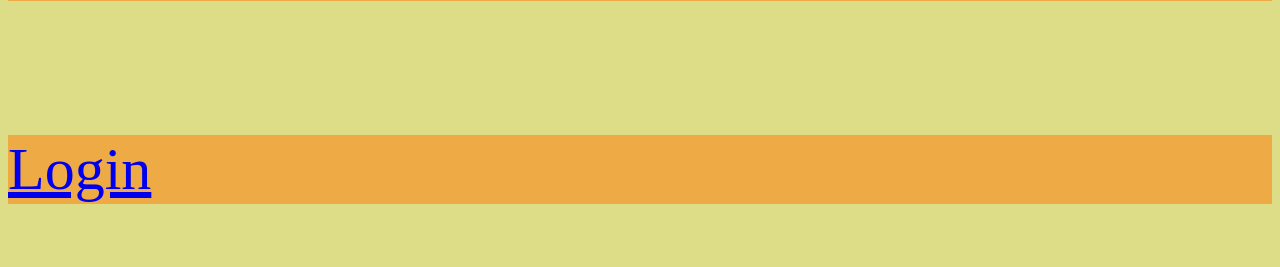
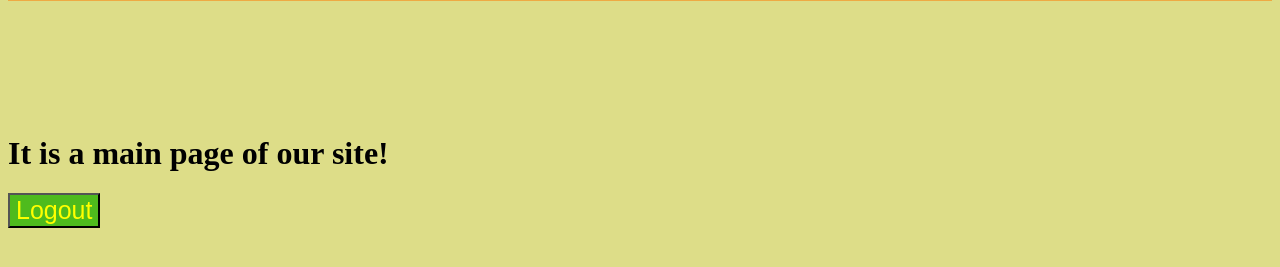
Before and after one commit to Minuta18/Website2, a Django app: page / in a window 1280 px wide. Shown: the part 362-629 px from the top of the page. Run offline with Django 3.2, Linux system fonts and the light colour scheme; a user stored in the database is signed in.

Commit message:
Объединяем изменения с Тимом

```diff
--- a/MainDir/silsite/static/css/style.css
+++ b/MainDir/silsite/static/css/style.css
@@ -1,17 +1,28 @@
-.title{
+.title {
   padding: 20px, auto, 0px, auto;
   font-size: 100px;
   color: #999999;
   background: #EEAA44
 }
 
-.login_linc{
+.login_linc {
   padding: 50px, auto, 0px, auto;
   font-size: 60px ;
   color: #999999;
   background: #EEAA44
 }
 
-body{
+body {
   background: #DDDD88
 }
+
+#my_buttons {
+  font-size: 25px;
+  background: #2eb405d0;
+  color:#ffff00;
+}
+
+#my_buttons:hover {
+  color: #ff0000;
+  background: #ffff00;
+}
--- a/MainDir/silsite/urls.py
+++ b/MainDir/silsite/urls.py
@@ -4,8 +4,9 @@ from django.conf.urls.static import static
 from . import views
 
 urlpatterns = [
-  path('', views.base, name='base'),
+  path('', views.base2, name='base'),
   path('login/', views.login, name='login'),
   path('projects/project/<str:name>/', views.project_view, name='project'),
-  path('projects/new/', views.new_project, name='new_project')
+  path('projects/new/', views.new_project, name='new_project'),
+  path('logout/', views.logout, name='logout'),
 ] + static(settings.MEDIA_URL, document_root=settings.MEDIA_ROOT)
--- a/MainDir/silsite/views.py
+++ b/MainDir/silsite/views.py
@@ -7,11 +7,11 @@ from django.contrib.auth.decorators import login_required
 from .forms import ProjectForm
 from django.http import Http404
 from .models import Project
-from base64 import decode
+from base64 import b64decode
 
 @login_required(redirect_field_name='')
-def base(request):
-  return render(request, 'silsite/base.html')
+def base2(request):
+  return render(request, 'silsite/base2.html')
 
 def login(request):
   '''Страница входа'''
@@ -54,7 +54,22 @@ def new_project(request):
 
 def project_view(request, name):
   try:
-    project = Project.objects.filter(name=decode(name))
+    project = Project.objects.filter(name=b64decode(name))
   except Project.DoesNotExist:
     return render(request, 'silsite/error_404.html')
   return render(request, 'silsite/project.html', {'project': project})
+
+def logout(request):
+  if (request.method == 'POST'):
+    val = ''
+    try:
+      val = request.POST.get('Yes')
+    except:
+      val = 'No'
+    if (val == 'Yes'):
+      auth.logout(request)
+      return redirect('login')
+    else:
+      return redirect('base')
+  else:
+    return render(request, 'silsite/logout.html', {'username': request.user.username})
--- a/MainDir/templates/silsite/base.html
+++ b/MainDir/templates/silsite/base.html
@@ -9,8 +9,7 @@
         <div class='title'>
             <h1><a href = "">Silaeder conf</a></h1>
         </div>
-        <div class='login_linc'>
-            <a href = "{% url 'login' %}">Login</a>
-        </div>
+        {% block content %}
+        {% endblock %}
     </body>
 </html>
--- /dev/null
+++ b/MainDir/templates/silsite/base2.html
@@ -0,0 +1,5 @@
+{% extends 'silsite/base.html' %}
+{% block content %}
+  <h1>It is a main page of our site!</h1>
+  <a href = "{% url 'logout' %}"><button id = 'my_buttons'>Logout</button></a>
+{% endblock %}
```
Also changed, not shown: MainDir/templates/silsite/login.html (+8 -13 lines), MainDir/templates/silsite/logout.html (added, +8 -0 lines), MainDir/db.sqlite3, MainDir/media/presentations/bord4.jpg (deleted), MainDir/media/presentations/image_2022-05-13_08-22-25.png (added). Lines whose indentation alone changed are shown as unchanged.
